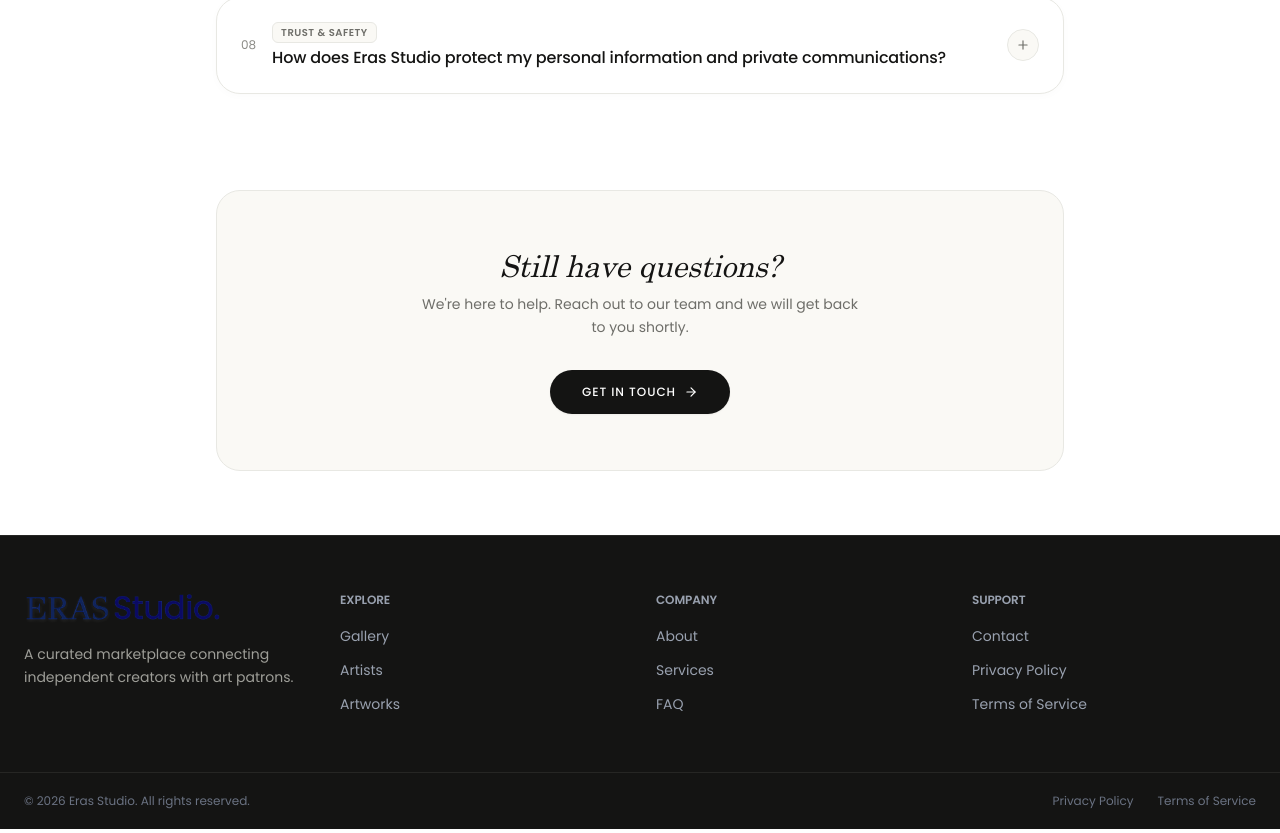
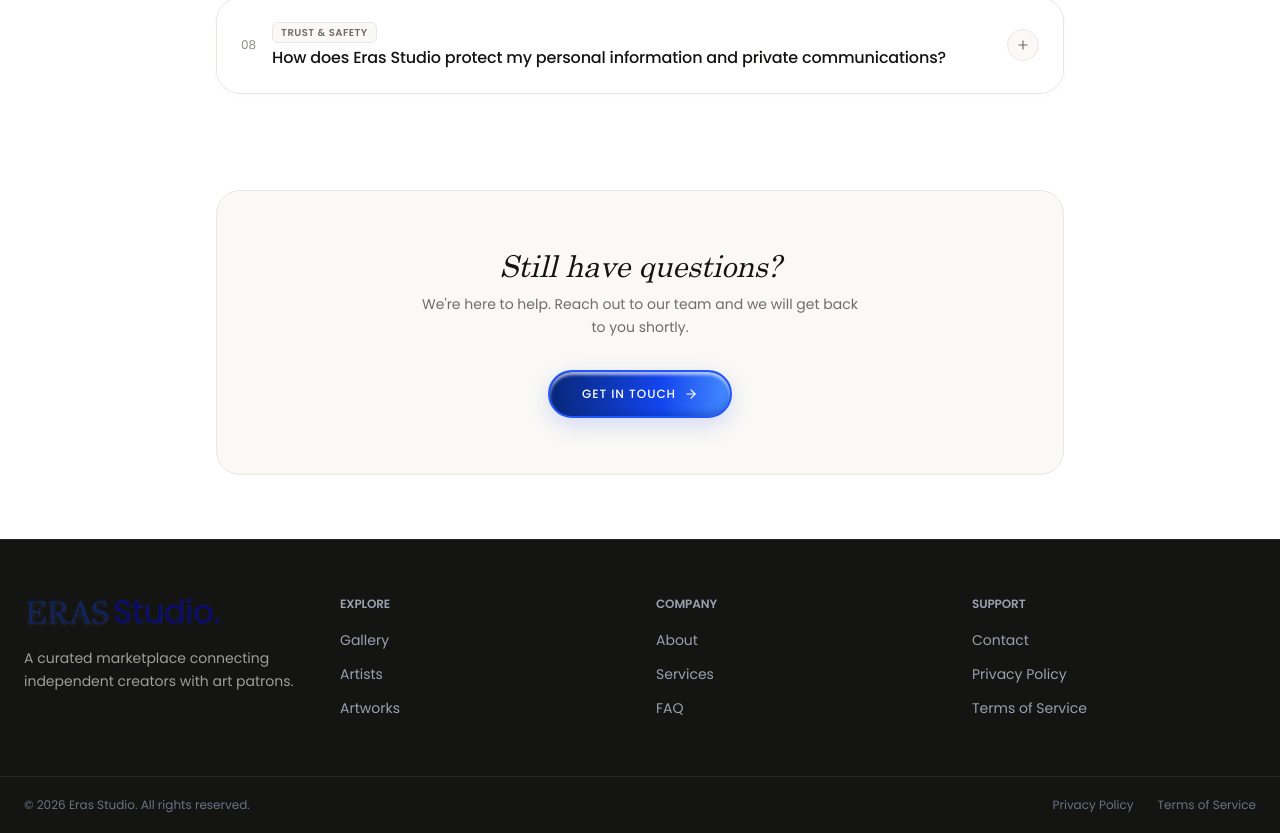
Before and after one commit to viresh-s/Eras-Studio, a Next.js app: page /faq in a window 1280 px wide. Shown: the part 1522-2355 px from the top of the page. Built offline with nearby package versions, Linux system fonts and the light colour scheme; no server answers.

Commit message:
style(faq): style Get in Touch CTA button with signature blue gradient

```diff
--- a/src/app/(public)/faq/page.tsx
+++ b/src/app/(public)/faq/page.tsx
@@ -318,7 +318,7 @@ export default function FaqPage() {
           <div className="text-center">
             <Link
               href="/contact"
-              className="inline-flex items-center justify-center gap-2 px-8 py-3.5 bg-[#141413] text-white rounded-full text-xs uppercase tracking-[0.08em] font-medium hover:bg-black transition-all shadow-xs group cursor-pointer"
+              className="btn-premium-gradient-pill px-8 py-3.5 text-xs uppercase tracking-[0.08em] font-medium gap-2 cursor-pointer shadow-md group"
             >
               <span>Get in Touch</span>
               <ArrowRight size={14} className="group-hover:translate-x-1 transition-transform" />
```
